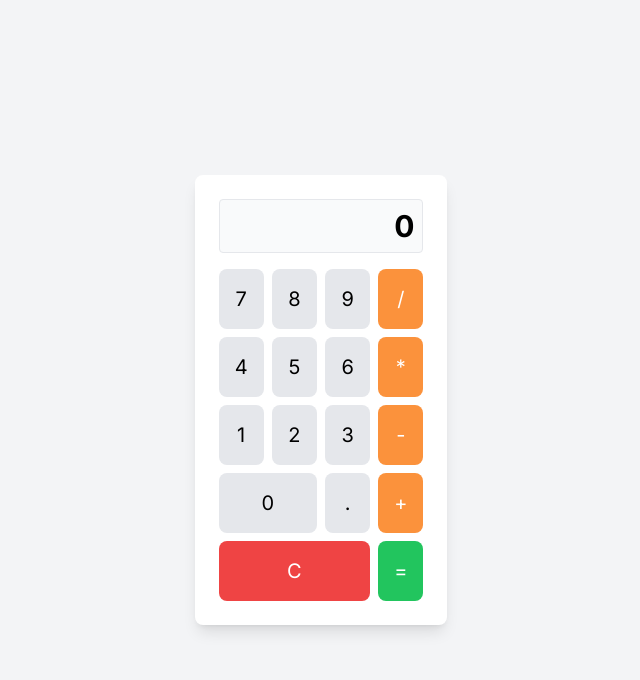
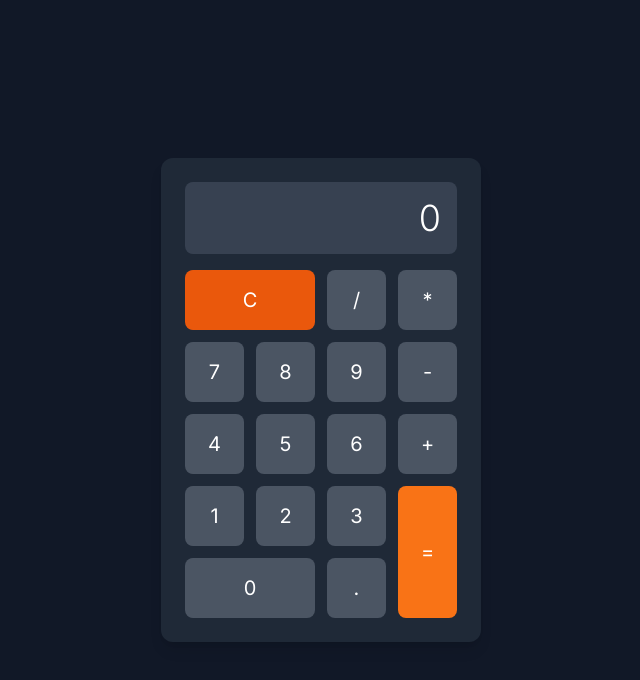
Before and after one commit to nikidav9/calculator-app, a Next.js app: page / in a window 1280 px wide. Shown: the top 680 px of the page, without its empty margins (319-959 px from the left). Built offline with nearby package versions, Linux system fonts and the light colour scheme.

Commit message:
feat: implement calculator UI with dark theme and basic functionality

```diff
--- a/src/app/page.tsx
+++ b/src/app/page.tsx
@@ -1,101 +1,97 @@
-'use client';
-
-import { useState } from 'react';
+'use client'
+import { useState } from 'react'
 
 export default function Home() {
-  const [display, setDisplay] = useState('0');
-  const [currentValue, setCurrentValue] = useState('');
-  const [operator, setOperator] = useState('');
-  const [previousValue, setPreviousValue] = useState('');
+  const [display, setDisplay] = useState('0')
+  const [currentValue, setCurrentValue] = useState('')
+  const [operator, setOperator] = useState<string | null>(null)
+  const [prevValue, setPrevValue] = useState('')
 
-  const handleNumberClick = (num: string) => {
-    if (display === '0' && num !== '.') {
-      setDisplay(num);
-      setCurrentValue(num);
-    } else if (num === '.' && currentValue.includes('.')) {
-      return; // Предотвращаем ввод нескольких десятичных точек
+  const handleDigitClick = (digit: string) => {
+    if (display === '0' && digit === '0') return
+    if (display === '0' || (operator && currentValue === '')) {
+      setDisplay(digit)
+      setCurrentValue(digit)
     } else {
-      setDisplay((prev) => prev + num);
-      setCurrentValue((prev) => prev + num);
+      setDisplay(prev => prev + digit)
+      setCurrentValue(prev => prev + digit)
     }
-  };
+  }
 
   const handleOperatorClick = (op: string) => {
-    if (currentValue === '') return; // Не применять оператор без числа
-    if (previousValue !== '' && operator !== '') {
-      handleCalculate(); // Выполнить предыдущую операцию, если уже есть
+    if (currentValue === '') return
+    if (prevValue !== '' && operator) {
+      calculate()
     }
-    setOperator(op);
-    setPreviousValue(currentValue);
-    setCurrentValue('');
-    setDisplay((prev) => prev + ' ' + op + ' ');
-  };
+    setOperator(op)
+    setPrevValue(currentValue)
+    setCurrentValue('')
+  }
 
-  const handleCalculate = () => {
-    if (previousValue === '' || currentValue === '' || operator === '') return;
+  const handleClear = () => {
+    setDisplay('0')
+    setCurrentValue('')
+    setOperator(null)
+    setPrevValue('')
+  }
 
-    let result: number;
-    const prev = parseFloat(previousValue);
-    const current = parseFloat(currentValue);
+  const calculate = () => {
+    let result: number
+    const prev = parseFloat(prevValue)
+    const current = parseFloat(currentValue)
 
     switch (operator) {
       case '+':
-        result = prev + current;
-        break;
+        result = prev + current
+        break
       case '-':
-        result = prev - current;
-        break;
+        result = prev - current
+        break
       case '*':
-        result = prev * current;
-        break;
+        result = prev * current
+        break
       case '/':
-        result = prev / current;
-        break;
+        result = prev / current
+        break
       default:
-        return;
+        return
     }
-    const resultString = result.toString();
-    setDisplay(resultString);
-    setCurrentValue(resultString);
-    setPreviousValue('');
-    setOperator('');
-  };
-
-  const handleClear = () => {
-    setDisplay('0');
-    setCurrentValue('');
-    setOperator('');
-    setPreviousValue('');
-  };
+    setDisplay(result.toString())
+    setCurrentValue(result.toString())
+    setPrevValue('')
+    setOperator(null)
+  }
 
   return (
-    <div className="flex items-center justify-center min-h-screen bg-gray-100">
-      <div className="bg-white p-6 rounded-lg shadow-lg">
-        <div className="text-right text-3xl font-bold mb-4 p-2 border rounded bg-gray-50">{display}</div>
-        <div className="grid grid-cols-4 gap-2">
-          <button onClick={() => handleNumberClick('7')} className="p-4 bg-gray-200 rounded-lg text-xl">7</button>
-          <button onClick={() => handleNumberClick('8')} className="p-4 bg-gray-200 rounded-lg text-xl">8</button>
-          <button onClick={() => handleNumberClick('9')} className="p-4 bg-gray-200 rounded-lg text-xl">9</button>
-          <button onClick={() => handleOperatorClick('/')} className="p-4 bg-orange-400 text-white rounded-lg text-xl">/</button>
+    <div className="flex items-center justify-center min-h-screen bg-gray-900">
+      <div className="bg-gray-800 p-6 rounded-xl shadow-lg w-80">
+        <div className="bg-gray-700 text-white text-right p-4 mb-4 rounded-lg text-4xl font-light overflow-hidden whitespace-nowrap">
+          {display}
+        </div>
+        <div className="grid grid-cols-4 gap-3">
+          <button className="col-span-2 p-4 text-white text-xl rounded-lg bg-orange-600 hover:bg-orange-700 active:bg-orange-800 transition-colors duration-200" onClick={handleClear}>C</button>
+          <button className="p-4 text-white text-xl rounded-lg bg-gray-600 hover:bg-gray-500 active:bg-gray-700 transition-colors duration-200" onClick={() => handleOperatorClick('/')}>/</button>
+          <button className="p-4 text-white text-xl rounded-lg bg-gray-600 hover:bg-gray-500 active:bg-gray-700 transition-colors duration-200" onClick={() => handleOperatorClick('*')}>*</button>
 
-          <button onClick={() => handleNumberClick('4')} className="p-4 bg-gray-200 rounded-lg text-xl">4</button>
-          <button onClick={() => handleNumberClick('5')} className="p-4 bg-gray-200 rounded-lg text-xl">5</button>
-          <button onClick={() => handleNumberClick('6')} className="p-4 bg-gray-200 rounded-lg text-xl">6</button>
-          <button onClick={() => handleOperatorClick('*')} className="p-4 bg-orange-400 text-white rounded-lg text-xl">*</button>
+          <button className="p-4 text-white text-xl rounded-lg bg-gray-600 hover:bg-gray-500 active:bg-gray-700 transition-colors duration-200" onClick={() => handleDigitClick('7')}>7</button>
+          <button className="p-4 text-white text-xl rounded-lg bg-gray-600 hover:bg-gray-500 active:bg-gray-700 transition-colors duration-200" onClick={() => handleDigitClick('8')}>8</button>
+          <button className="p-4 text-white text-xl rounded-lg bg-gray-600 hover:bg-gray-500 active:bg-gray-700 transition-colors duration-200" onClick={() => handleDigitClick('9')}>9</button>
+          <button className="p-4 text-white text-xl rounded-lg bg-gray-600 hover:bg-gray-500 active:bg-gray-700 transition-colors duration-200" onClick={() => handleOperatorClick('-')}>-</button>
 
-          <button onClick={() => handleNumberClick('1')} className="p-4 bg-gray-200 rounded-lg text-xl">1</button>
-          <button onClick={() => handleNumberClick('2')} className="p-4 bg-gray-200 rounded-lg text-xl">2</button>
-          <button onClick={() => handleNumberClick('3')} className="p-4 bg-gray-200 rounded-lg text-xl">3</button>
-          <button onClick={() => handleOperatorClick('-')} className="p-4 bg-orange-400 text-white rounded-lg text-xl">-</button>
+          <button className="p-4 text-white text-xl rounded-lg bg-gray-600 hover:bg-gray-500 active:bg-gray-700 transition-colors duration-200" onClick={() => handleDigitClick('4')}>4</button>
+          <button className="p-4 text-white text-xl rounded-lg bg-gray-600 hover:bg-gray-500 active:bg-gray-700 transition-colors duration-200" onClick={() => handleDigitClick('5')}>5</button>
+          <button className="p-4 text-white text-xl rounded-lg bg-gray-600 hover:bg-gray-500 active:bg-gray-700 transition-colors duration-200" onClick={() => handleDigitClick('6')}>6</button>
+          <button className="p-4 text-white text-xl rounded-lg bg-gray-600 hover:bg-gray-500 active:bg-gray-700 transition-colors duration-200" onClick={() => handleOperatorClick('+')}>+</button>
 
-          <button onClick={() => handleNumberClick('0')} className="p-4 bg-gray-200 rounded-lg text-xl col-span-2">0</button>
-          <button onClick={() => handleNumberClick('.')} className="p-4 bg-gray-200 rounded-lg text-xl">.</button>
-          <button onClick={() => handleOperatorClick('+')} className="p-4 bg-orange-400 text-white rounded-lg text-xl">+</button>
+          <button className="p-4 text-white text-xl rounded-lg bg-gray-600 hover:bg-gray-500 active:bg-gray-700 transition-colors duration-200" onClick={() => handleDigitClick('1')}>1</button>
+          <button className="p-4 text-white text-xl rounded-lg bg-gray-600 hover:bg-gray-500 active:bg-gray-700 transition-colors duration-200" onClick={() => handleDigitClick('2')}>2</button>
+          <button className="p-4 text-white text-xl rounded-lg bg-gray-600 hover:bg-gray-500 active:bg-gray-700 transition-colors duration-200" onClick={() => handleDigitClick('3')}>3</button>
+          <button className="col-span-1 p-4 text-white text-xl rounded-lg bg-orange-500 hover:bg-orange-600 active:bg-orange-700 transition-colors duration-200 row-span-2 flex items-center justify-center" onClick={calculate}>=</button>
 
-          <button onClick={handleClear} className="p-4 bg-red-500 text-white rounded-lg text-xl col-span-3">C</button>
-          <button onClick={handleCalculate} className="p-4 bg-green-500 text-white rounded-lg text-xl">=</button>
+          <button className="col-span-2 p-4 text-white text-xl rounded-lg bg-gray-600 hover:bg-gray-500 active:bg-gray-700 transition-colors duration-200" onClick={() => handleDigitClick('0')}>0</button>
+          <button className="p-4 text-white text-xl rounded-lg bg-gray-600 hover:bg-gray-500 active:bg-gray-700 transition-colors duration-200" onClick={() => handleDigitClick('.')}>.</button>
         </div>
       </div>
     </div>
-  );
+  )
 }
```
